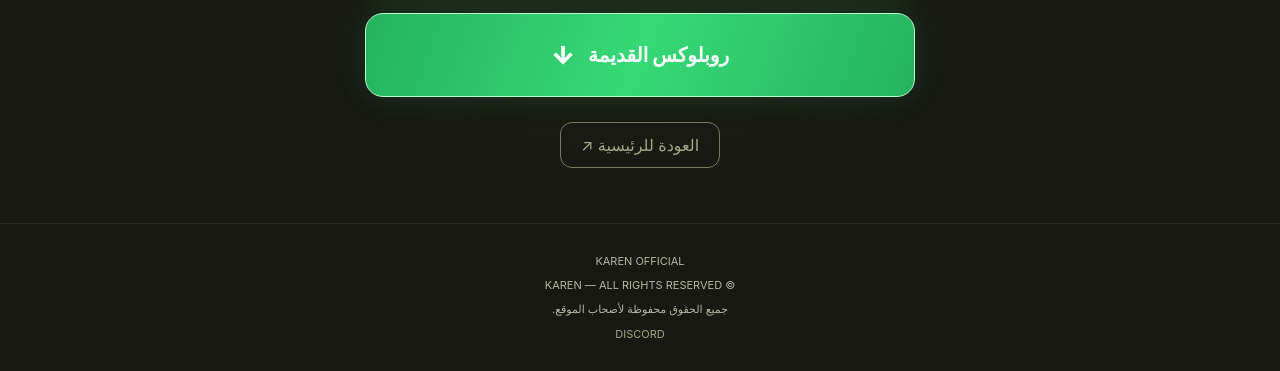
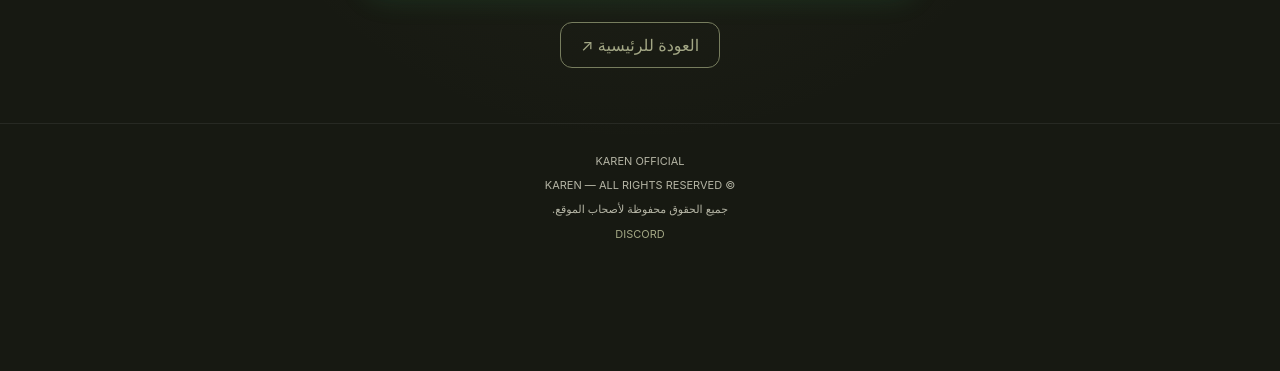
Before and after one commit to hamoudroblox732/karen-official, a plain HTML site: page download.html in a window 1280 px wide. Shown: the part 557-928 px from the top of the page. After the commit the page ends 828 px from the top, so only its background shows below. Drawn offline with Linux system fonts and the light colour scheme.

Commit message:
Keep Roblox download separate from Delta page

```diff
--- a/download.html
+++ b/download.html
@@ -198,11 +198,6 @@ footer a {
         <span>DELTA IPHONE</span>
         <span class="arrow">↓</span>
       </a>
-      <a class="download-button"
-         href="itms-services://?action=download-manifest&url=https%3A%2F%2Fmain.eonhubapp.com%2Fapi%2Fsigner%2Fmanifest%2FVmTDjawYLt_ZJ663AqYRqqxC">
-        <span>روبلوكس القديمة</span>
-        <span class="arrow">↓</span>
-      </a>
     </div>
     <a class="back" href="index.html">العودة للرئيسية ↗</a>
   </section>
```
